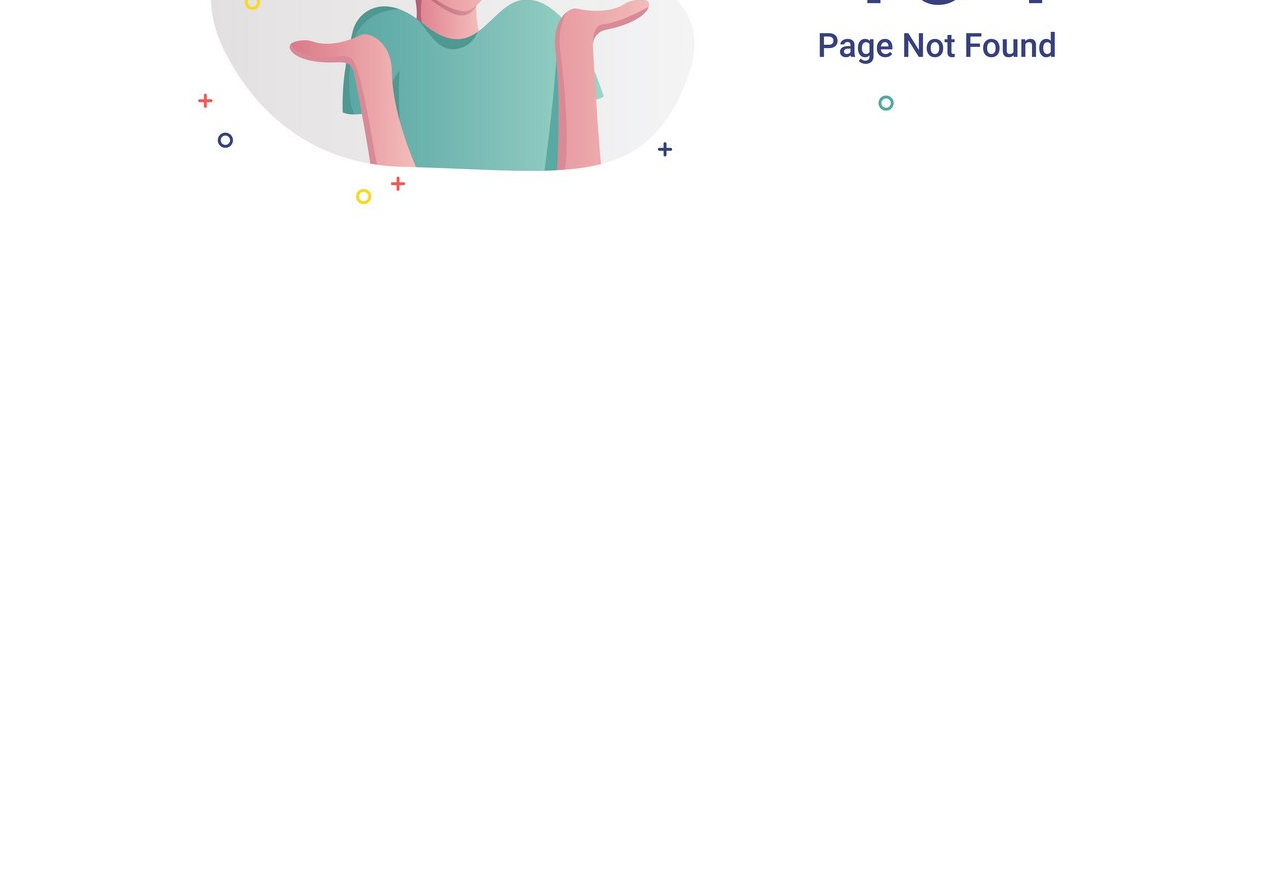
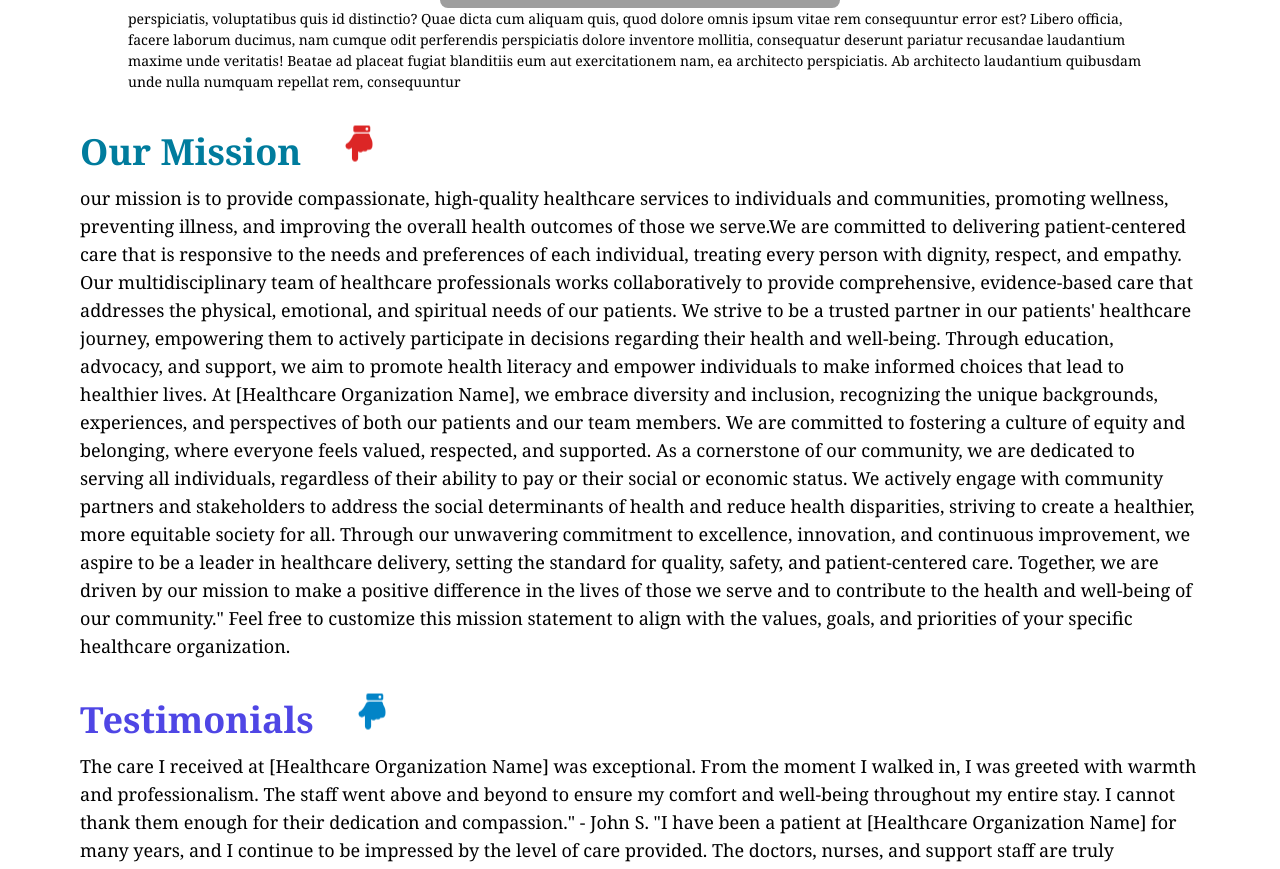
Before and after one commit to dipankar11137/Hospital-Tanmoy, a React (Create React App) app in the folder hospital-client/: page /about in a window 1280 px wide. Shown: the part 460-1329 px from the top of the page. Before the commit the page ends 848 px from the top, so only its background shows below. Built offline with nearby package versions, Linux system fonts and the light colour scheme; no server answers; grey boxes are pictures that could not be loaded.

Commit message:
add about

```diff
--- a/hospital-client/src/App.js
+++ b/hospital-client/src/App.js
@@ -7,6 +7,7 @@ import "./App.css";
 import CreateAccount from "./Components/Login/CreateAccount";
 import Login from "./Components/Login/Login";
 import RequireAuth from "./Components/Login/RequireAUth";
+import About from "./Components/Pages/About/About";
 import Bookings from "./Components/Pages/Dashboard/Boooking/Bookings";
 import Contact from "./Components/Pages/Dashboard/Contact.js/Contact";
 import ManageContacts from './Components/Pages/Dashboard/Contact.js/Manage Contact/ManageContacts';
@@ -50,7 +51,7 @@ function App() {
       </div>
       <Routes>
         <Route path="/" element={<Home />}></Route>
-        {/* <Route path="/appointment" element={<Appointment />}></Route> */}
+        <Route path="/about" element={<About />}></Route>
         <Route path="/createAccount" element={<CreateAccount />}></Route>
         <Route path="/payment/:id" element={<Payment />} />
 
--- /dev/null
+++ b/hospital-client/src/Components/Pages/About/About.js
@@ -0,0 +1,114 @@
+import React from 'react';
+import { FaHandPointDown } from 'react-icons/fa';
+import Footer from '../../Share/Footer';
+
+const About = () => {
+  return (
+    <div className="pt-20">
+      <div>
+        <h1 className="text-4xl text-center mb-5 font-semibold text-primary">
+          Welcome To Health Care
+        </h1>
+      </div>
+      <div className="flex justify-center">
+        <img
+          className="rounded-lg"
+          src="https://t4.ftcdn.net/jpg/06/55/41/29/360_F_655412969_nx1j9GbbLOqkeL1uVitx96DlFr0vzbAC.jpg"
+          alt=""
+        />
+      </div>
+      <div className=" mx-32">
+        <h1>
+          perspiciatis, voluptatibus quis id distinctio? Quae dicta cum aliquam
+          quis, quod dolore omnis ipsum vitae rem consequuntur error est? Libero
+          officia, facere laborum ducimus, nam cumque odit perferendis
+          perspiciatis dolore inventore mollitia, consequatur deserunt pariatur
+          recusandae laudantium maxime unde veritatis! Beatae ad placeat fugiat
+          blanditiis eum aut exercitationem nam, ea architecto perspiciatis. Ab
+          architecto laudantium quibusdam unde nulla numquam repellat rem,
+          consequuntur
+        </h1>
+      </div>
+
+      <div className="mx-20 mt-10">
+        <h1 className="text-4xl  mb-3 text-primary font-semibold flex items-center gap-10">
+          Our Mission{' '}
+          <FaHandPointDown className="text-red-600 animate-bounce" />
+        </h1>
+        <p className="text-lg">
+          our mission is to provide compassionate, high-quality healthcare
+          services to individuals and communities, promoting wellness,
+          preventing illness, and improving the overall health outcomes of those
+          we serve.We are committed to delivering patient-centered care that is
+          responsive to the needs and preferences of each individual, treating
+          every person with dignity, respect, and empathy. Our multidisciplinary
+          team of healthcare professionals works collaboratively to provide
+          comprehensive, evidence-based care that addresses the physical,
+          emotional, and spiritual needs of our patients. We strive to be a
+          trusted partner in our patients' healthcare journey, empowering them
+          to actively participate in decisions regarding their health and
+          well-being. Through education, advocacy, and support, we aim to
+          promote health literacy and empower individuals to make informed
+          choices that lead to healthier lives. At [Healthcare Organization
+          Name], we embrace diversity and inclusion, recognizing the unique
+          backgrounds, experiences, and perspectives of both our patients and
+          our team members. We are committed to fostering a culture of equity
+          and belonging, where everyone feels valued, respected, and supported.
+          As a cornerstone of our community, we are dedicated to serving all
+          individuals, regardless of their ability to pay or their social or
+          economic status. We actively engage with community partners and
+          stakeholders to address the social determinants of health and reduce
+          health disparities, striving to create a healthier, more equitable
+          society for all. Through our unwavering commitment to excellence,
+          innovation, and continuous improvement, we aspire to be a leader in
+          healthcare delivery, setting the standard for quality, safety, and
+          patient-centered care. Together, we are driven by our mission to make
+          a positive difference in the lives of those we serve and to contribute
+          to the health and well-being of our community." Feel free to customize
+          this mission statement to align with the values, goals, and priorities
+          of your specific healthcare organization.
+        </p>
+      </div>
+      <div className="mx-20 mt-10 mb-20">
+        <h1 className="text-4xl  mb-3 text-indigo-600 font-semibold flex items-center gap-10">
+          Testimonials
+          <FaHandPointDown className="text-sky-600 animate-bounce" />
+        </h1>
+        <p className="text-lg">
+          The care I received at [Healthcare Organization Name] was exceptional.
+          From the moment I walked in, I was greeted with warmth and
+          professionalism. The staff went above and beyond to ensure my comfort
+          and well-being throughout my entire stay. I cannot thank them enough
+          for their dedication and compassion." - John S. "I have been a patient
+          at [Healthcare Organization Name] for many years, and I continue to be
+          impressed by the level of care provided. The doctors, nurses, and
+          support staff are truly outstanding - knowledgeable, attentive, and
+          always willing to listen. I feel confident knowing that I am in good
+          hands whenever I visit." - Emily R. "As a new parent, I was anxious
+          about my child's health and well-being. However, the team at
+          [Healthcare Organization Name] quickly put my mind at ease. They
+          provided expert guidance and support every step of the way, ensuring
+          that my child received the best possible care. I am forever grateful
+          for their kindness and expertise." - Sarah M. "I recently underwent
+          surgery at [Healthcare Organization Name], and I cannot speak highly
+          enough of the entire surgical team. They were professional, skilled,
+          and compassionate, making me feel comfortable and confident throughout
+          the entire process. Thanks to their expertise, my surgery was a
+          success, and my recovery has been smooth." - Michael L. "I have been
+          visiting [Healthcare Organization Name] for regular check-ups and
+          screenings, and I am consistently impressed by the level of care
+          provided. The staff is friendly and welcoming, and the facilities are
+          clean and modern. I appreciate their dedication to promoting
+          preventive care and helping me maintain my health." - Jessica K. Feel
+          free to use or modify these testimonials to showcase the positive
+          experiences of patients who have received care from your healthcare
+          organization. Always ensure that the testimonials accurately reflect
+          the sentiments of your satisfied patients.
+        </p>
+      </div>
+      <Footer />
+    </div>
+  );
+};
+
+export default About;
--- a/hospital-client/src/Components/Share/Navbar.js
+++ b/hospital-client/src/Components/Share/Navbar.js
@@ -40,7 +40,7 @@ const Navbar = () => {
         </li>
       )}
       <li className=" hover:text-orange-600">
-        <Link to="/showAllReview">About</Link>
+        <Link to="/about">About</Link>
       </li>
 
       {user && (
```
